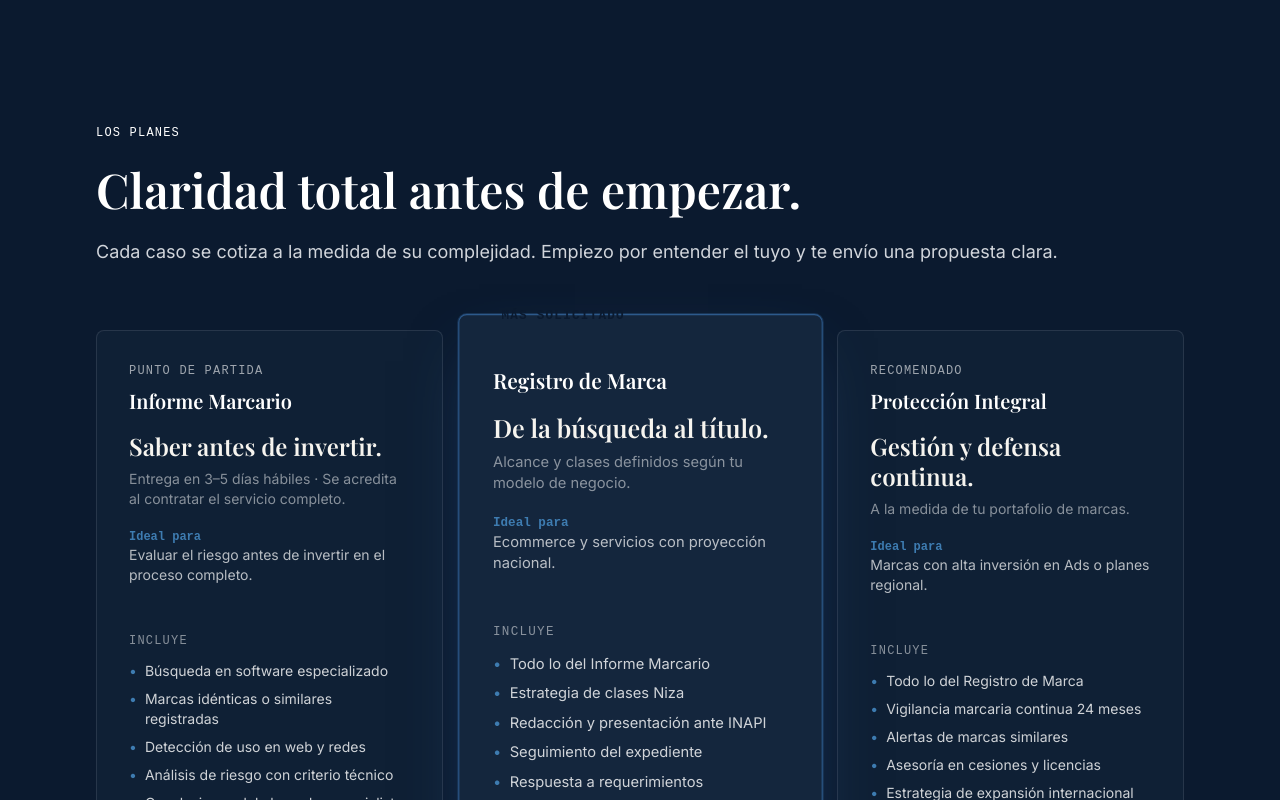
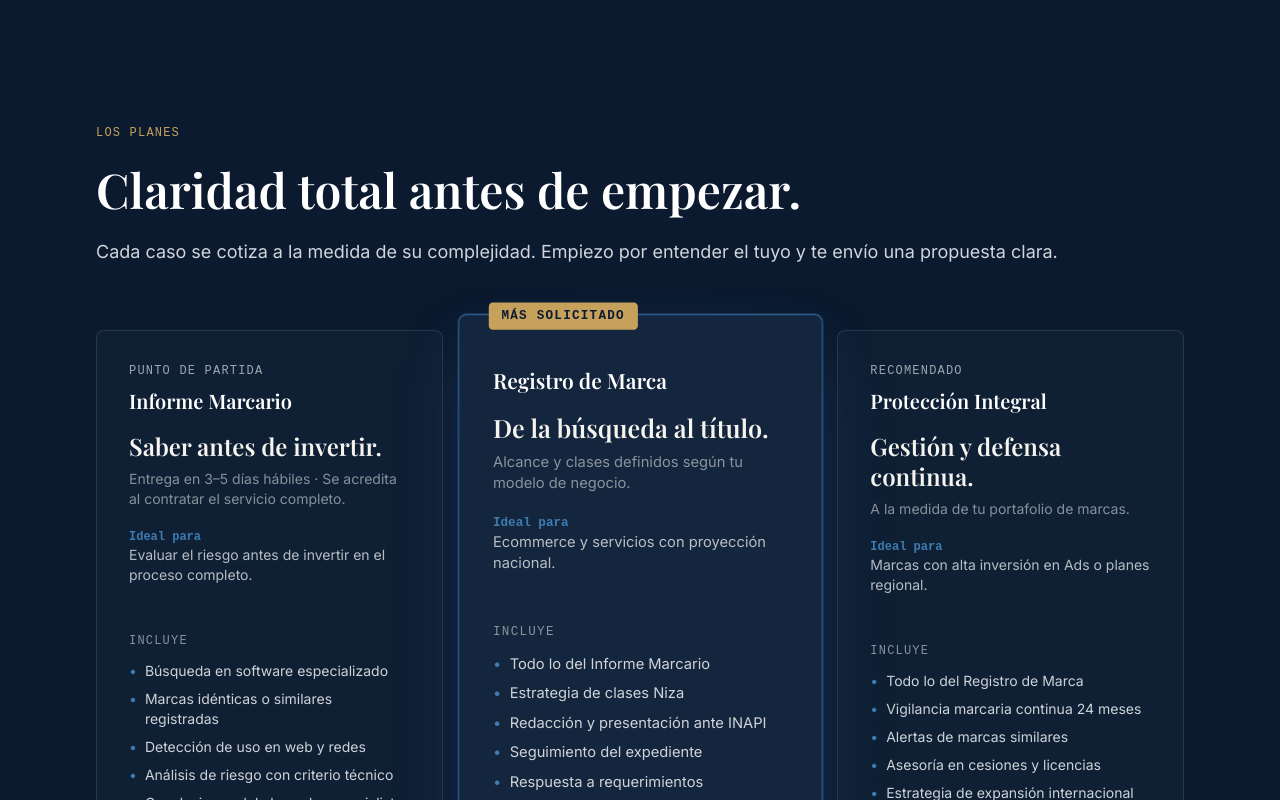
Before and after one commit to AlbsLathrop/Lathrop-Marcas, a Next.js app: page / in a window 1280 px wide. Shown: the part 8280-9080 px from the top of the page. Built offline with nearby package versions, Linux system fonts and the light colour scheme.

Commit message:
fix: define brass color token #C6A15B in tailwind config

```diff
--- a/tailwind.config.ts
+++ b/tailwind.config.ts
@@ -16,6 +16,7 @@ const config: Config = {
         'bone-line': '#E8E4DB',
         graphite: '#3A4553',
         gold: '#B08D4F',
+        brass: '#C6A15B',
       },
       fontFamily: {
         serif: ['var(--font-playfair)', 'serif'],
```
